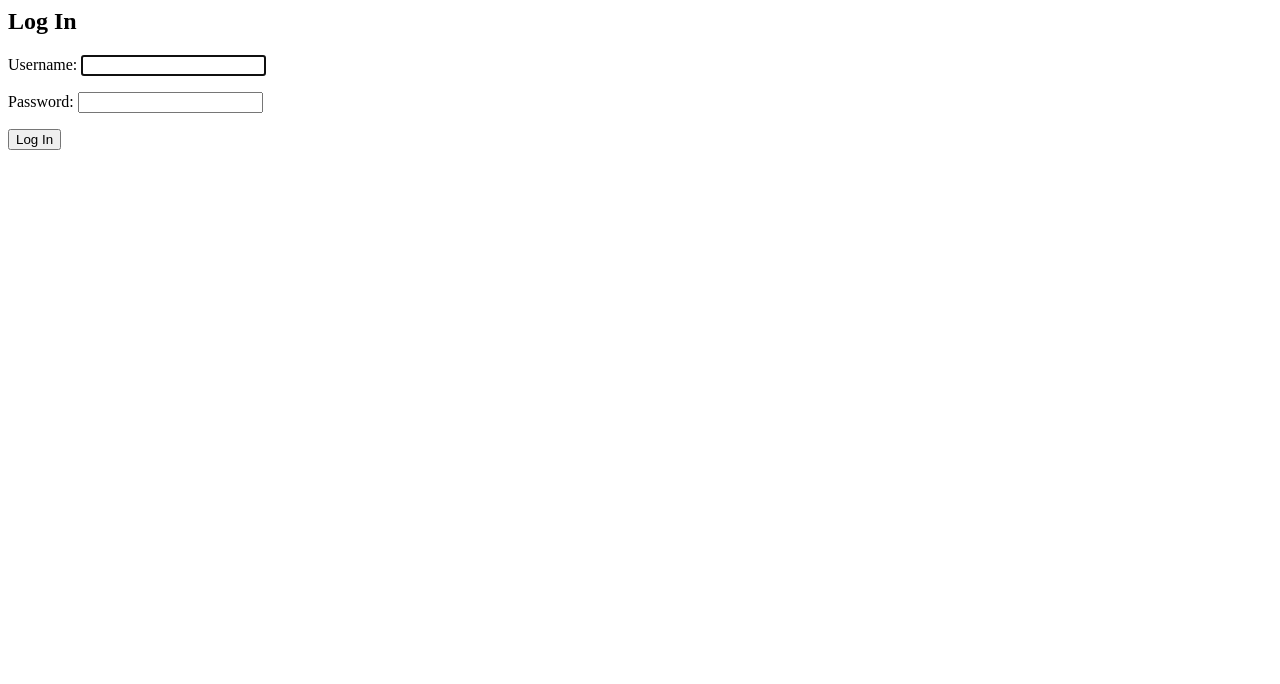
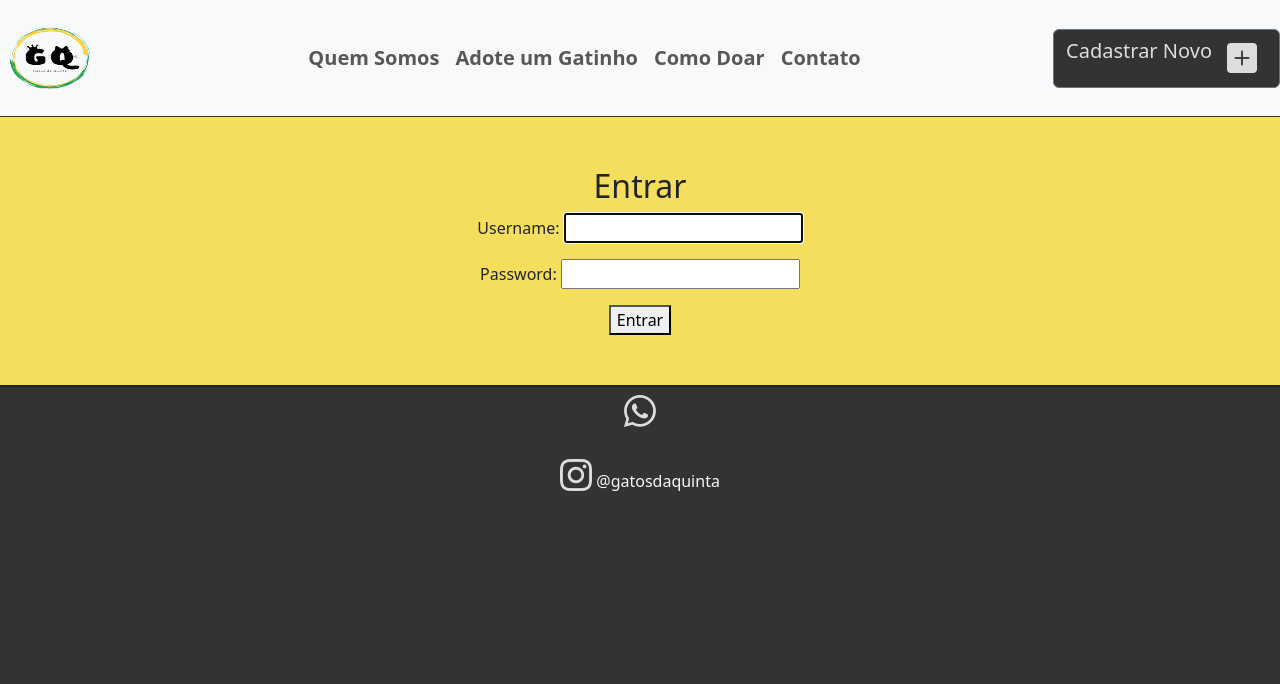
Before and after one commit to lumacielz/gatos-da-quinta, a Django app: page /accounts/login/ in a window 1280 px wide. Shown: the top 684 px of the page. Run offline with Django 4.2, Linux system fonts and the light colour scheme.

Commit message:
ajustes as templates

```diff
--- a/static/css/style.css
+++ b/static/css/style.css
@@ -1,10 +1,5 @@
 main{
     background-color: #f5dd5d;
-}
-
-.descriptionField {
-    width: 300px;
-    height: 200px;
 }
 
 .container-fluid {
@@ -54,5 +49,32 @@ footer p {
 }
 
 .card-img-top{
-    height: 25rem;
+    height: 22rem;
 }
+
+.bi-pencil-square, .bi-trash{
+    color: #dddddd;
+    float: right;
+    font-size: 30px;
+    margin-left: 5px;
+}
+
+.bi-plus-square-fill{
+    color: #dddddd;
+    font-size: 30px;
+    float: right;
+    margin-right: 10px;
+    margin-left: 15px;
+    text-align: center;
+}
+
+.new-button{
+    font-size: 20px;
+    background-color: #333333;
+    color: #dddddd;
+    text-align: center;
+}
+
+.button-text{
+    vertical-align: center;
+}
--- a/templates/base.html
+++ b/templates/base.html
@@ -37,6 +37,9 @@
                         </li>
                     </ul>
                 </div>
+
+                <a href="/cats/new"><button type="button" class="btn btn-secondary new-button"><span class="button-text">Cadastrar Novo</span><i class="bi bi-plus-square-fill"></i></button></a>
+
             </div>
         </nav>
     </header>
--- a/templates/cats/home.html
+++ b/templates/cats/home.html
@@ -12,6 +12,8 @@
                             <h5 class="card-title">{{ cat.name }}</h5>
                             <p class="card-text">Some quick example text to build on the card title and make up the bulk
                                 of the card's content.</p>
+                            <a href="/cats/edit/{{ cat.id }}"><i class="bi bi-pencil-square" ></i></a>
+                            <a href="/cats/{{ cat.id }}"><i class="bi bi-trash"></i></a>
                         </div>
                     </div>
                     </div>
--- a/templates/registration/login.html
+++ b/templates/registration/login.html
@@ -1,6 +1,14 @@
-<h2>Log In</h2>
-<form method="post">
+{% extends 'base.html' %}
+{% block content %}
+    <div class="login-form" style=" padding-top: 50px;
+    padding-bottom: 50px;
+    text-align: center;">
+<h2>Entrar</h2>
+    <form method="post">
   {% csrf_token %}
   {{ form.as_p }}
-  <button type="submit">Log In</button>
+  <button type="submit">Entrar</button>
 </form>
+    </div>
+
+{% endblock %}
```
Also changed, not shown: media/images/gato-frajola-pet-animal-estimacao_3QvqAtE.jpeg (added), media/images/kisspng-github-computer-icons-icon-design-github-5ab8a31e334e73.4114704215220498222102.jpg (added).
